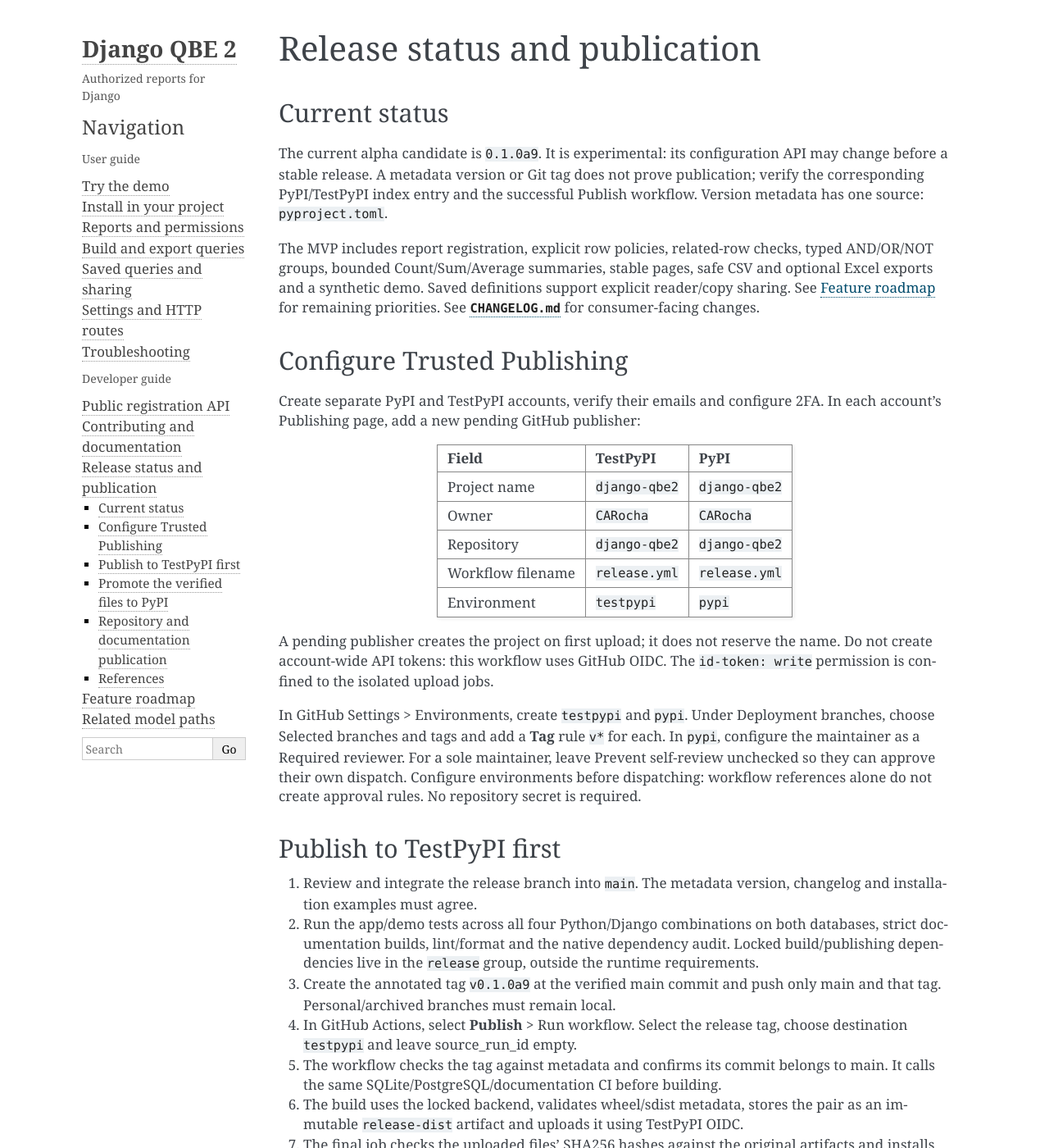
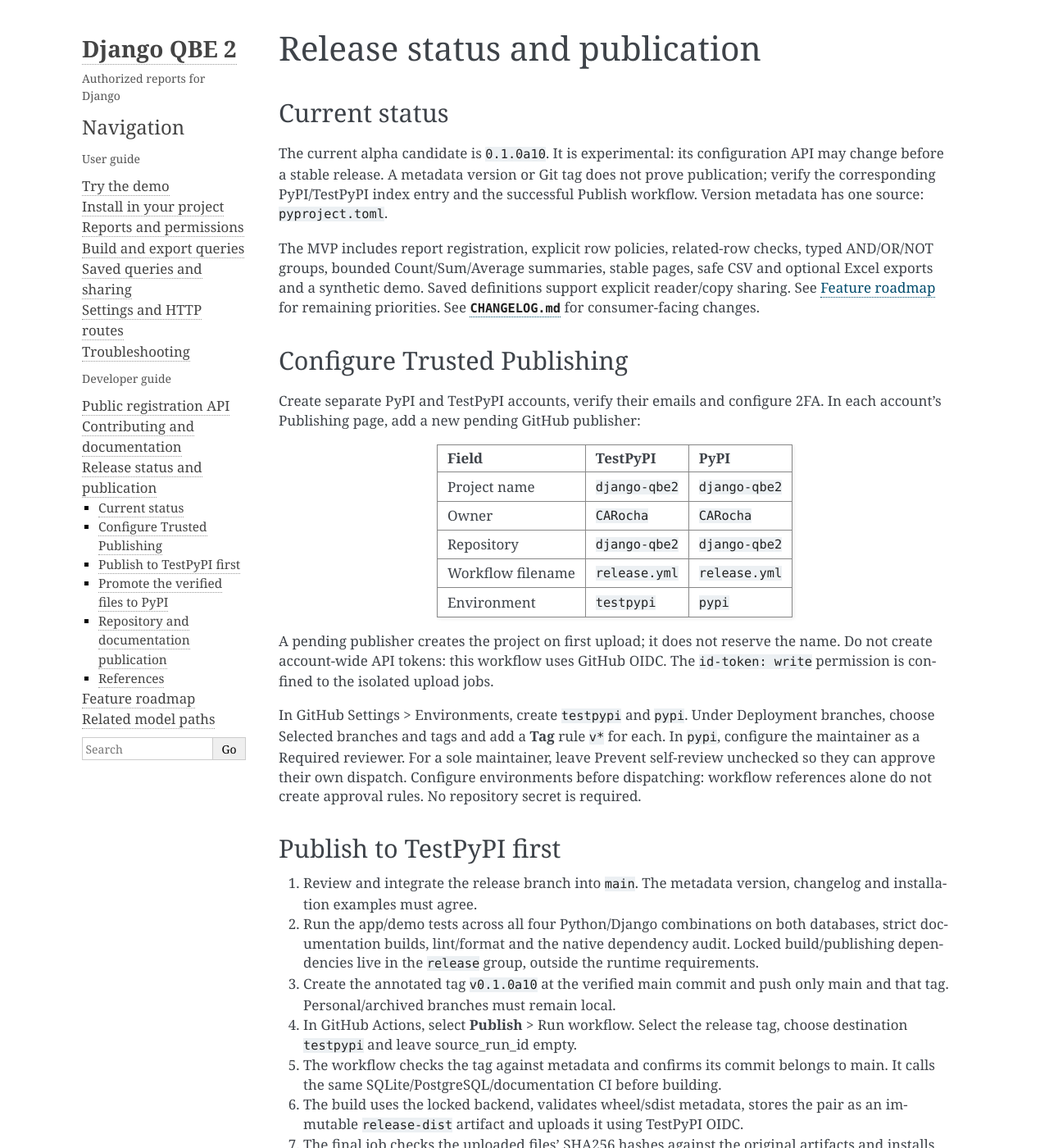
Before and after one commit to CARocha/django-qbe2, a Sphinx documentation site: the page built from docs/source/releases.rst, in a window 1280 px wide and 1400 px high. Shown: the whole window at 82% size. Built offline with Sphinx 7.4.7, drawn with Linux system fonts in a browser that asks for light colours.

Commit message:
chore: prepare 0.1.0a10 release candidate

```diff
--- a/CHANGELOG.md
+++ b/CHANGELOG.md
@@ -1,6 +1,6 @@
 # Changelog
 
-## Unreleased
+## 0.1.0a10 — release candidate
 
 ### Added
 
--- a/docs/source/index.rst
+++ b/docs/source/index.rst
@@ -7,7 +7,7 @@
 
 .. warning::
 
-   This is an experimental alpha. Check PyPI for the ``0.1.0a9`` candidate's
+   This is an experimental alpha. Check PyPI for the ``0.1.0a10`` candidate's
    availability, or use the checkout/a locally built wheel. The public
    configuration API may change before a stable release.
 
--- a/docs/source/installation.rst
+++ b/docs/source/installation.rst
@@ -13,12 +13,12 @@
 Install the alpha
 -----------------
 
-The current alpha candidate is ``0.1.0a9``. Check its availability on PyPI before
+The current alpha candidate is ``0.1.0a10``. Check its availability on PyPI before
 installing it in your host project's virtual environment:
 
 .. code-block:: console
 
-   python -m pip install django-qbe2==0.1.0a9
+   python -m pip install django-qbe2==0.1.0a10
 
 The explicit version opts into the alpha. You do not need to upgrade a host project
 from Django 6.0 to 6.1 to use this release. Version 0.1.0a1 supported only Python
@@ -34,7 +34,7 @@
 
 .. code-block:: console
 
-   python -m pip install /absolute/path/to/django-qbe2/dist/django_qbe2-0.1.0a9-py3-none-any.whl
+   python -m pip install /absolute/path/to/django-qbe2/dist/django_qbe2-0.1.0a10-py3-none-any.whl
 
 The distribution name is ``django-qbe2``; the import and app name is
 ``django_qbe2``. The wheel contains namespaced templates and static assets. It
--- a/docs/source/releases.rst
+++ b/docs/source/releases.rst
@@ -4,7 +4,7 @@
 Current status
 --------------
 
-The current alpha candidate is ``0.1.0a9``. It is experimental: its configuration
+The current alpha candidate is ``0.1.0a10``. It is experimental: its configuration
 API may change before a stable release. A metadata version or Git tag does not
 prove publication; verify the corresponding PyPI/TestPyPI index entry and the
 successful Publish workflow. Version metadata has one source: ``pyproject.toml``.
@@ -63,7 +63,7 @@
 #. Run the app/demo tests across all four Python/Django combinations on both databases, strict documentation builds,
    lint/format and the native dependency audit. Locked build/publishing dependencies
    live in the ``release`` group, outside the runtime requirements.
-#. Create the annotated tag ``v0.1.0a9`` at the verified main commit and push only
+#. Create the annotated tag ``v0.1.0a10`` at the verified main commit and push only
    main and that tag. Personal/archived branches must remain local.
 #. In GitHub Actions, select **Publish** > Run workflow. Select the release tag,
    choose destination ``testpypi`` and leave source_run_id empty.
--- a/pyproject.toml
+++ b/pyproject.toml
@@ -4,7 +4,7 @@
 
 [project]
 name = "django-qbe2"
-version = "0.1.0a9"
+version = "0.1.0a10"
 description = "A reusable Django app for authorized query-by-example reports."
 readme = "README.md"
 requires-python = ">=3.13,<3.15"
```
Also changed, not shown: README.md (+3 -3 lines), 2 other files.
